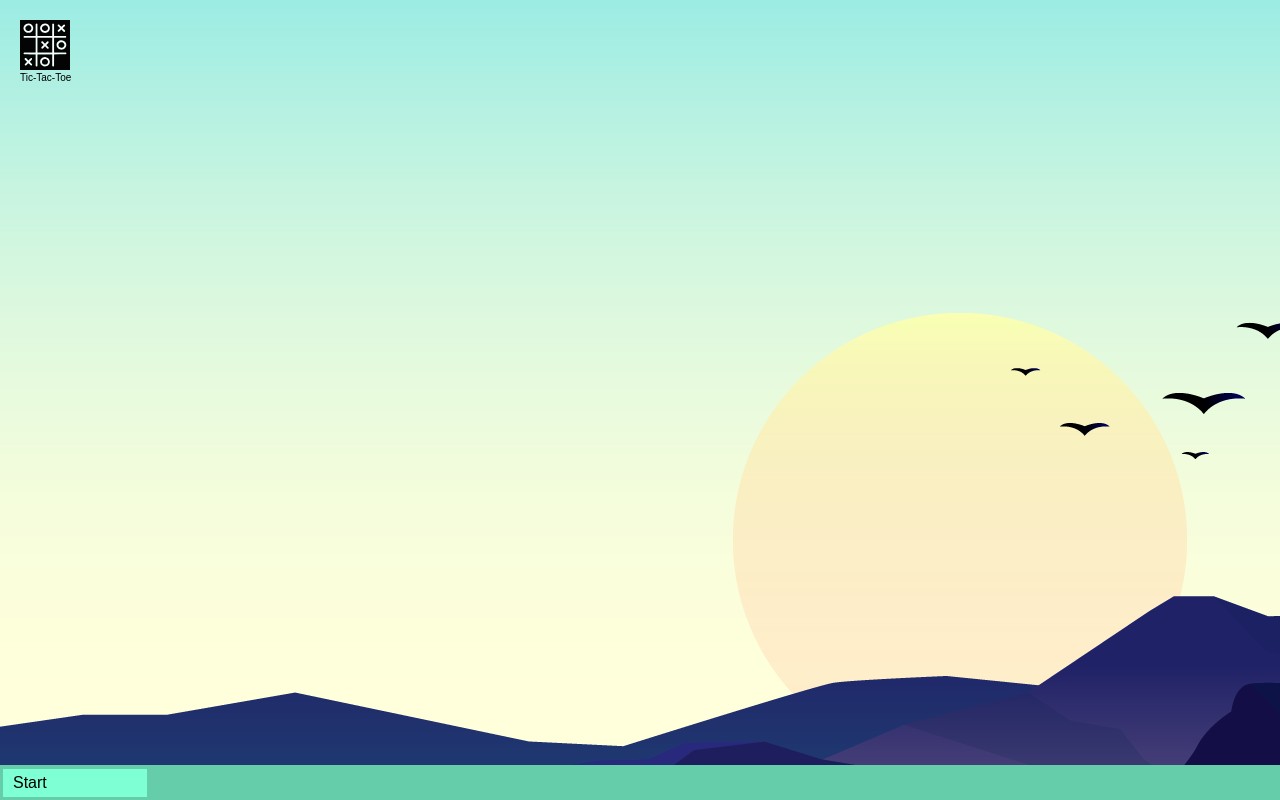
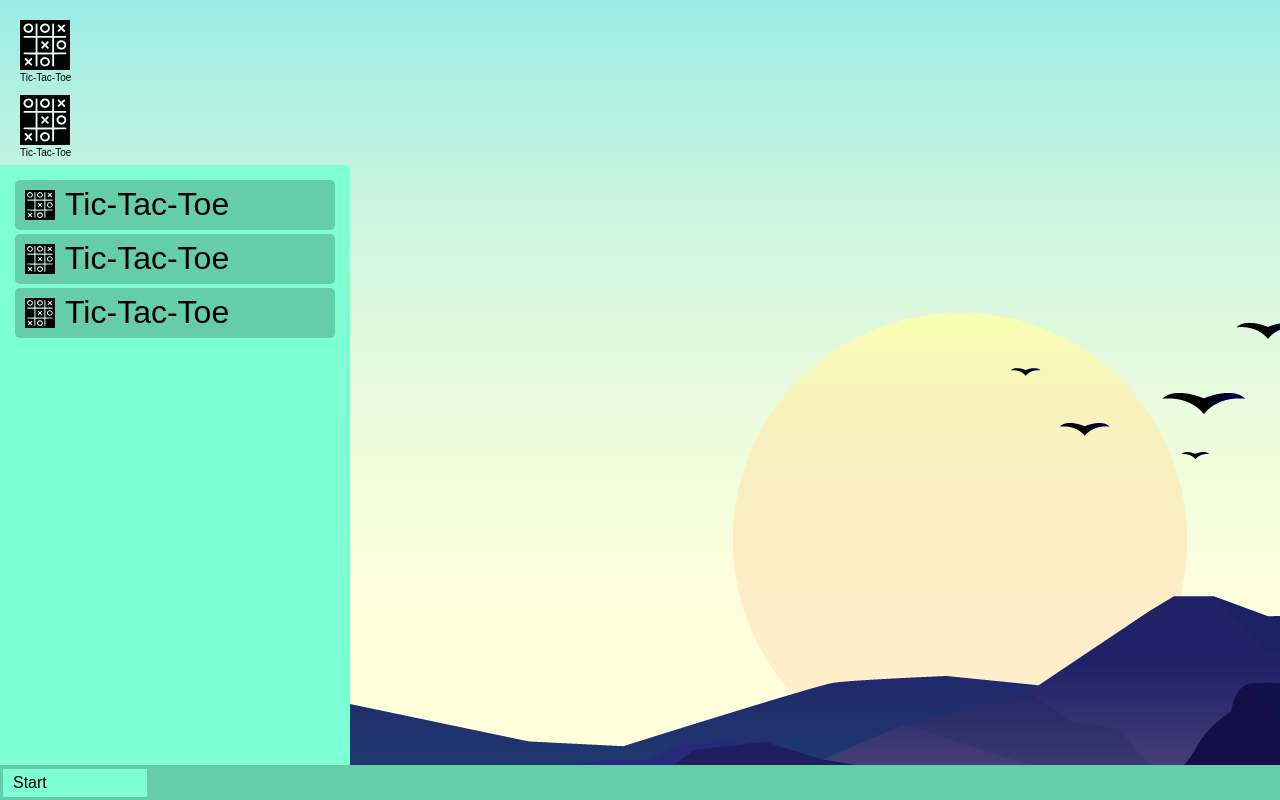
Before and after one commit to SpcyToast/portfolio, a Next.js app: page / in a window 1280 px wide. Both pictures are taken after a click on the button "Start". Built offline with nearby package versions, Linux system fonts and the light colour scheme.

Commit message:
add start button functionality

```diff
--- a/app/globals.css
+++ b/app/globals.css
@@ -248,3 +248,39 @@ footer {
 #minimise {
   background-color: var(--theme-colour-A);
 }
+
+/* Start menu */
+
+.start-menu {
+  position: absolute;
+  bottom: 35px;
+  left: 0px;
+  width: 350px;
+  height: 600px;
+  background-color: var(--theme-colour-B);
+  display: grid;
+  grid-template-rows: repeat(auto-fill, 50px);
+  row-gap: 4px;
+  padding: 15px;
+  border-top-right-radius: 5px;
+}
+
+.start-app {
+  display: flex;
+  align-items: top;
+  gap: 10px;
+  font-size: xx-large;
+  background-color: var(--theme-colour-A);
+  border-radius: 5px;
+}
+
+.start-app-image {
+  width: 40px;
+  height: 40px;
+  padding-left: 10px;
+  align-self: center;
+}
+
+.closed {
+  display: none;
+}
--- a/app/page.tsx
+++ b/app/page.tsx
@@ -2,20 +2,12 @@
 import TictactoeWindow from '@/client/components/TictactoeWindow'
 import { useState } from 'react'
 import { Taskbar } from '@/models/window'
+import defaultTaskbar from '@/client/data/taskbar.json'
 
 export default function Home() {
-  const defaultTaskbar: Taskbar[] = [
-    {
-      app: 'tictactoe',
-      icon: 'tictactoe.svg',
-      status: {
-        active: false,
-        minimised: false,
-      },
-    },
-  ]
   const [focus, setFocus] = useState('')
   const [tasks, setTasks] = useState(defaultTaskbar)
+  const [start, setStart] = useState(false)
 
   function useFocus(appName: string) {
     const activation: Taskbar[] = [...tasks]
@@ -41,17 +33,20 @@ export default function Home() {
   return (
     <>
       <div className="homepage">
+        {tasks.map((application, i) => (
           <button
-          className={`${focus === 'tictactoe' && 'focus'}`}
+            key={`application-icon-${i}`}
+            className={`${focus === application.app && 'focus'}`}
             onClick={() =>
-            focus === 'tictactoe'
-              ? useFocus('tictactoe')
-              : setFocus('tictactoe')
+              focus === application.app
+                ? useFocus(application.app)
+                : setFocus(application.app)
             }
           >
-          <img src="/tictactoe.svg" className="icon" />
+            <img src={application.icon} className="icon" />
             <p style={{ justifySelf: 'left', fontSize: '10px' }}>Tic-Tac-Toe</p>
           </button>
+        ))}
       </div>
       {tasks[0].status.active && (
         <div id={tasks[0].status.minimised ? 'minimise-app' : ''}>
@@ -65,11 +60,13 @@ export default function Home() {
       )}
       <footer>
         <div className="taskbar">
-          <button id="start">Start</button>
+          <button id="start" onClick={() => setStart(!start)}>
+            Start
+          </button>
           {tasks.map(
             (app, i) =>
               app.status.active && (
-                <button key={i} onClick={() => minimised(app.app)}>
+                <button key={`taskbar-${i}`} onClick={() => minimised(app.app)}>
                   <img
                     src={`/${app.icon}`}
                     className="icons"
@@ -79,6 +76,14 @@ export default function Home() {
               )
           )}
         </div>
+        <div className={`start-menu ${!start && 'closed'}`}>
+          {tasks.map((app, i) => (
+            <button key={`start-menu-${i}`} className="start-app">
+              <img src={app.icon} className="start-app-image" />
+              <h2>{app.label}</h2>
+            </button>
+          ))}
+        </div>
       </footer>
     </>
   )
--- /dev/null
+++ b/client/data/taskbar.json
@@ -0,0 +1,29 @@
+[
+  {
+    "app": "tictactoe",
+    "label": "Tic-Tac-Toe",
+    "icon": "tictactoe.svg",
+    "status": {
+      "active": false,
+      "minimised": false
+    }
+  },
+  {
+    "app": "tictactoe",
+    "label": "Tic-Tac-Toe",
+    "icon": "tictactoe.svg",
+    "status": {
+      "active": false,
+      "minimised": false
+    }
+  },
+  {
+    "app": "tictactoe",
+    "label": "Tic-Tac-Toe",
+    "icon": "tictactoe.svg",
+    "status": {
+      "active": false,
+      "minimised": false
+    }
+  }
+]
--- a/models/window.ts
+++ b/models/window.ts
@@ -28,6 +28,7 @@ export interface SuperProps {
 
 export interface Taskbar {
   app: string
+  label: string
   icon: string
   status: Tasks
 }
```
Lines whose indentation alone changed are shown as unchanged.
